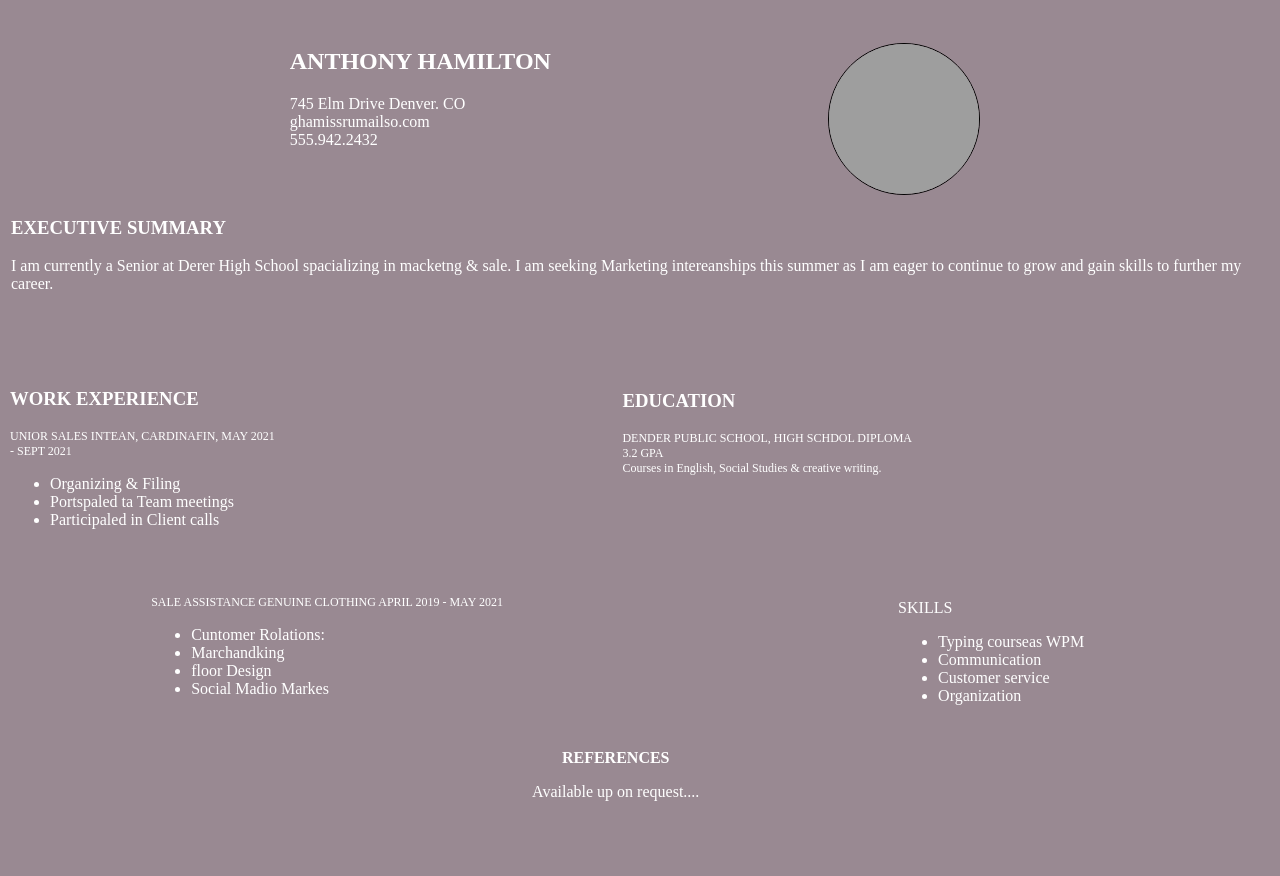
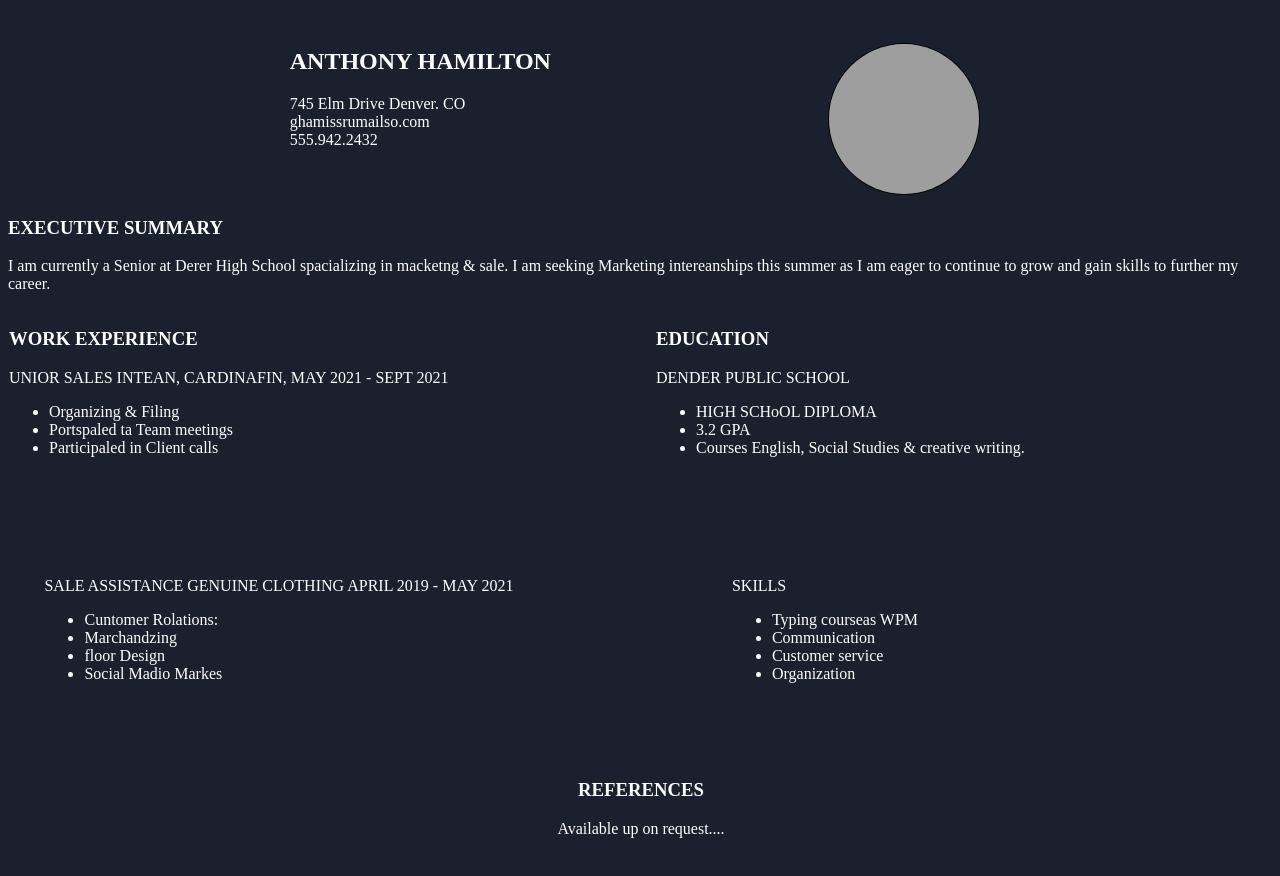
Before and after one commit to efahigi/resumeMorkUp, a plain HTML site: page index.html in a window 1280 px wide. Before the commit the page ends 847 px from the top, so only its background shows below. Drawn offline with Linux system fonts and the light colour scheme; grey boxes are pictures that could not be loaded.

Commit message:
final version

```diff
--- a/index.html
+++ b/index.html
@@ -13,29 +13,26 @@
         <!-- navBar -->
             <!-- h1--paragraph --img-->
         <div class="navBar">
-
-            <div class="Name">
+            <div>
                 <h2 class="pro">ANTHONY HAMILTON</h2>
                 <!-- <hr style="width:52px;"> -->
-                <P class="address">
+                <P>
                     745 Elm Drive Denver. CO <br>
                     ghamissrumailso.com<br>
                     555.942.2432<br>
                 </P>
             </div>
-            <div class="imgContainer">
-                <img src="https://media.istockphoto.com/id/1201437847/photo/good-looking-male-business-professional-in-studio.jpg?s=170667a&w=0&k=20&c=q5Jfx85LpLr4GEPH4DsTpk3bbf3lXsmLVOW84GT_07w=" alt="" class="me">
+            <div>
+                <img src="https://media.istockphoto.com/id/1201437847/photo/good-looking-male-business-professional-in-studio.jpg?s=170667a&w=0&k=20&c=q5Jfx85LpLr4GEPH4DsTpk3bbf3lXsmLVOW84GT_07w=" alt="" class="imgContainer">
             </div>
         </div>
 
         <!-- ExeContainer  -->
             <!-- paragraph -->
         <div class="exeContainer">
-            <h3 class="summer">EXECUTIVE SUMMARY</h3>
+            <h3 >EXECUTIVE SUMMARY</h3>
                 <!-- <hr style="width:52px;"> -->
-                <P class="summer">
-                    I am currently a Senior at Derer High School spacializing  in macketng & sale. I am seeking Marketing intereanships this summer as I am eager to continue to grow and gain skills to further my career.
-                </P>
+                <P>I am currently a Senior at Derer High School spacializing  in macketng & sale. I am seeking Marketing intereanships this summer as I am eager to continue to grow and gain skills to further my career.</P>
         </div>
         <!-- workContainer  -->
                 <!-- h3  -->
@@ -43,10 +40,10 @@
                 <!-- h3  -->
                 <!-- ul -->
         <div class="workContainer">
-            <div class="Name">
-                <h3 class="work">WORK EXPERIENCE</h3>
+            <div class="exprience">
+                <h3>WORK EXPERIENCE</h3>
                 <!-- <hr style="width:52px;"> -->
-                <P class="expo">
+                <P>
                     UNIOR SALES INTEAN, CARDINAFIN, MAY 2021 - SEPT 2021
                 </P>
                 <ul>
@@ -67,15 +64,21 @@
 
             <div class="eduContainer">
                 <div class="Name">
-                    <h3 class="edu">EDUCATION</h3>
+                    <h3>EDUCATION</h3>
                     <!-- <hr style="width:52px;"> -->
-                    <P class="school">
-                        DENDER PUBLIC SCHOOL, HIGH SCHDOL DIPLOMA
-                        </br>
-                    3.2 GPA
-                        </br>
-                    Courses in English, Social Studies & creative writing.
-                    </P>
+                    <P >DENDER PUBLIC SCHOOL </P>
+                    <ul>
+                        <li>
+                            HIGH SCHoOL DIPLOMA
+                        </li>
+                        <li>
+                            3.2 GPA
+                        </li>
+                        <li>
+                            Courses English, Social Studies & creative writing.
+                        </li>
+                    </ul>
+
                 </div>
             </div>
         </div>
@@ -85,7 +88,7 @@
 
         <div class="skillContainer">
             <div class="extraExp">
-                <P class="more">
+                <P >
                     SALE ASSISTANCE GENUINE CLOTHING APRIL 2019 - MAY 2021
                 </P>
                 <ul>
@@ -93,7 +96,7 @@
                         Cuntomer Rolations:
                     </li>
                     <li>
-                        Marchandking
+                        Marchandzing
 
                     </li>
                     <li>
@@ -105,26 +108,14 @@
                 </ul>
             </div>
             <div class="skill">
-                <P class="top">
-                    SKILLS
-                </P>
+                <P> SKILLS </P>
                 <ul>
-                    <li>
-                        Typing courseas WPM
-                    </li>
-                    <li>
-                        Communication
-
-                    </li>
-                    <li>
-                        Customer service
-                    </li>
-                    <li>
-                    Organization
-                    </li>
+                    <li>Typing courseas WPM </li>
+                    <li>Communication</li>
+                    <li>Customer service</li>
+                    <li>Organization</li>
                 </ul>
             </div>
-
         </div>
         <!-- refContainer -->
             <!-- paragraph -->
@@ -132,10 +123,8 @@
         <div class="refContainer">
 
             <div class="reform">
-                <h3 class="ref">REFERENCES</h3>
-                <P class="replay">
-                    Available up on request....
-                </P>
+                <h3 >REFERENCES</h3>
+                <P >Available up on request....</P>
             </div>
         </div>
 
--- a/style.css
+++ b/style.css
@@ -1,5 +1,5 @@
 body{
-    background-color: rgb(153, 137, 146);
+background-color: rgb(26, 32, 45);
     color: white;
 }
 .navBar{
@@ -9,7 +9,7 @@ body{
     padding:20px;
     justify-content: space-evenly;
 }
-.me{
+.imgContainer{
     height:150px;
     width:150px;
     border-radius:50%;
@@ -18,100 +18,55 @@ body{
     margin-left:15px;
     margin-top:15px;
 }
-.info{
-    font-size:12px;
-    text-align:left;
-}
-.exeContainer{
-
-    margin: 3px;
-    height: 150px;
-    width: 99%;
-}
 .workContainer{
-    margin: 2px;
-    height: 210px;
-    width: 98%;
+    margin: 1px;
+    height: 250px;
+    width: 100%;
     padding: 3;
     display:flex;
     justify-content: space-evenly;
-
 }
-.summer{
-     text-align:left;
+.exprience{
+    height: 250px;
+    width: 50%;
+    padding-right: 10px;
+    justify-content: space-evenly;
 }
-.list{
-    font-size:18px;
-    text-align:left;
-}
-
 .eduContainer{
-
-    margin: 2px;
-    height: 220px;
-    width: 96%;
-    padding: 3;
-    display:flex;
+    height: 250px;
+    width: 50%;
+    padding-left: 20px;
     justify-content: space-evenly;
-    margin-left: 12px;
+    /* margin-left: 20px; */
 }
 .skillContainer{
-
-    margin: 3px;
-    height: 150px;
-    width: 96%;
+    margin: 1px;
+    height: 200px;
+    width: 100%;
     justify-content: space-evenly;
     display:flex;
 }
-.refContainer{
+.extraExp{
+    margin-top: 1px;
+    height: 198px;
+    width: 50%;
+    padding-right: 20px;
+    justify-content: space-evenly;
 
-    margin: 1px;
-    height:90px;
-    width: 96%;
 }
-.address  {
-    font: size 12px;
+.skill{
+    margin-top: 1px;
+    height: 198px;
+    width: 40%;
+    justify-content: space-evenly;
     text-align:left;
 }
-.pro{
-    text-align:left;
-}
-.work{
-    text-align:left;
-}
-.expo{
-    font-size:12px;
-    text-align:left;
-}
-.edu{
-
-    text-align:left;
-}
-.school{
-    font-size:12px;
-    text-align:left;
-}
-.extraExp{
-
-
-    height: 120px;
-    width: 50%;
-}
-.more{
-    font-size:12px;
-    text-align:left;
-}
-.skill{
-
-    text-align:left;
-}
-.top{
-    text-align:left;
-}
-.replay{
-    text-align:center;
-}
-.ref{
+.refContainer{
+    margin: 1px;
+    height: 89px;
+    width: 100%;
+    padding: 3;
+    justify-content: space-evenly;
     font-size:16px;
     text-align:center;
 }
```
